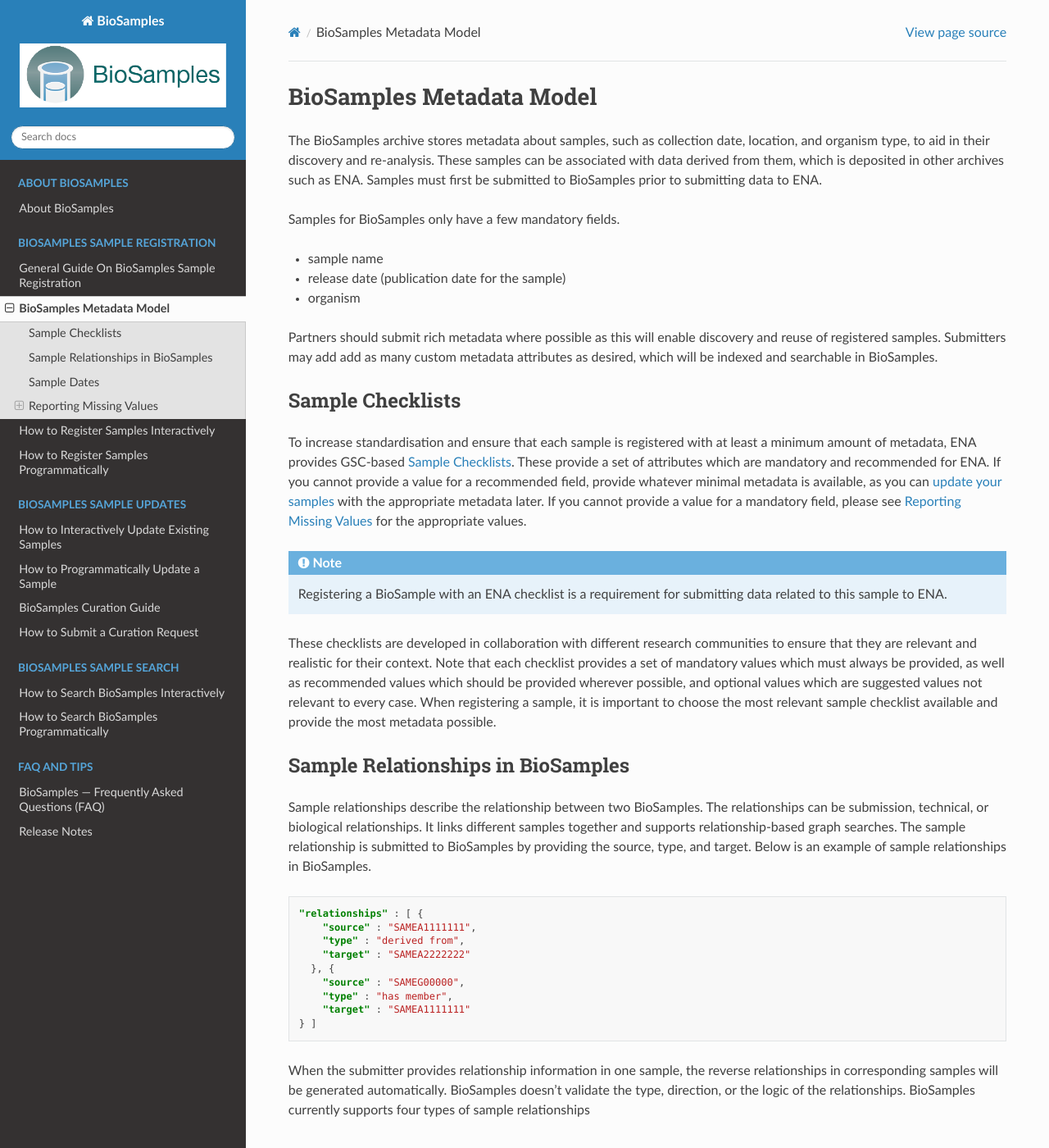
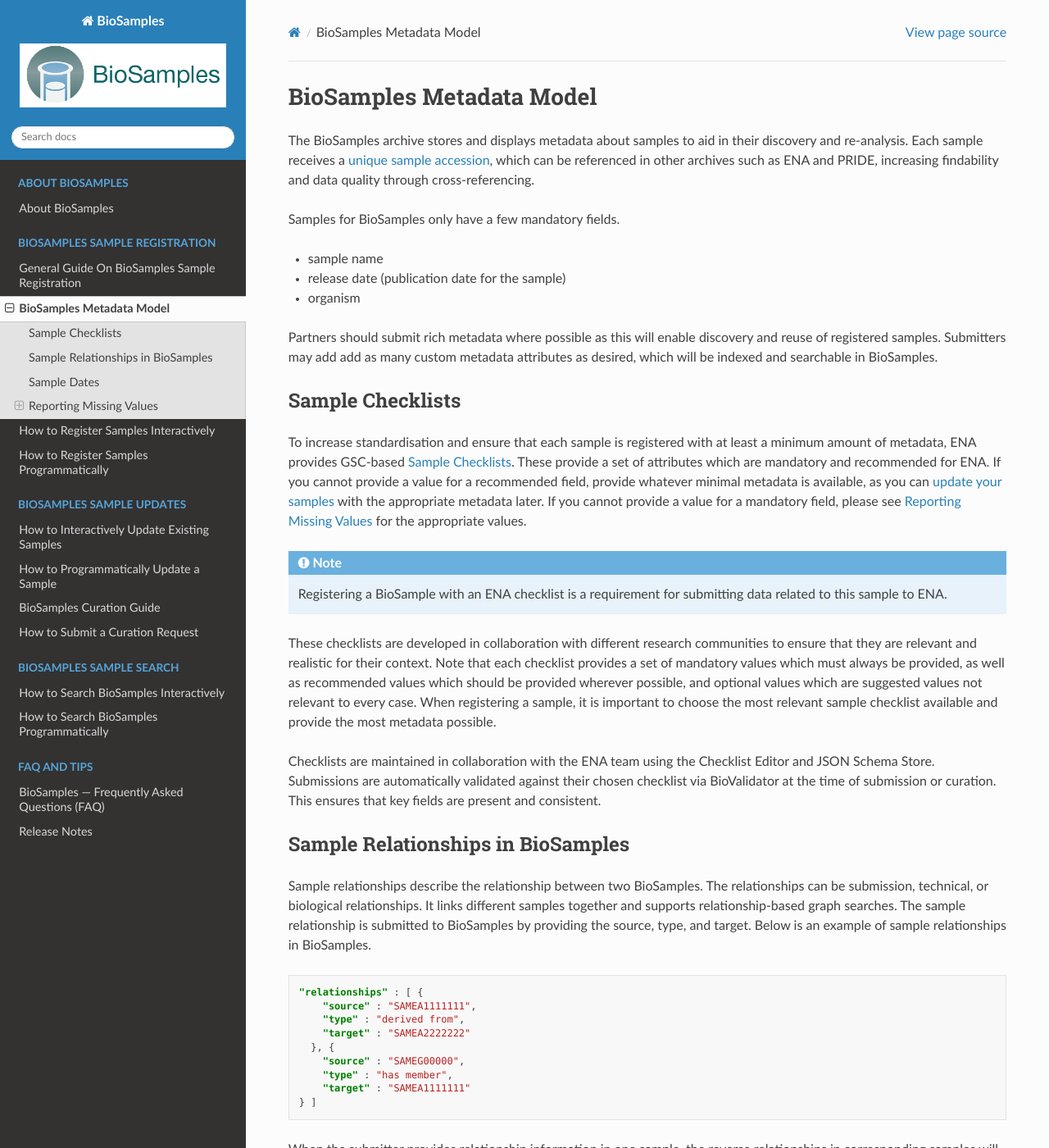
Before and after one commit to EBIBioSamples/read_docs, a Sphinx documentation site: the page built from docs/submit/metadata-model.rst, in a window 1280 px wide and 1400 px high. Shown: the whole window at 82% size. Built offline with Sphinx 7.4.7 and the Read the Docs theme 3.1.0, drawn with Linux system fonts in a browser that asks for light colours.

Commit message:
edit metadata model statements

```diff
--- a/docs/submit/metadata-model.rst
+++ b/docs/submit/metadata-model.rst
@@ -1,7 +1,7 @@
 BioSamples Metadata Model
 =========================
 
-The BioSamples archive stores metadata about samples, such as collection date, location, and organism type, to aid in their discovery and re-analysis. These samples can be associated with data derived from them, which is deposited in other archives such as ENA. Samples must first be submitted to BioSamples prior to submitting data to ENA.
+The BioSamples archive stores and displays metadata about samples to aid in their discovery and re-analysis. Each sample receives a `unique sample accession <general-guide/accession-numbers.html>`_, which can be referenced in other archives such as ENA and PRIDE, increasing findability and data quality through cross-referencing.
 
 Samples for BioSamples only have a few mandatory fields.
 
@@ -24,6 +24,7 @@
 Note that each checklist provides a set of mandatory values which must always be provided, as well as recommended values which should be provided wherever possible,
 and optional values which are suggested values not relevant to every case. When registering a sample, it is important to choose the most relevant sample checklist available and provide the most metadata possible.
 
+Checklists are maintained in collaboration with the ENA team using the Checklist Editor and JSON Schema Store. Submissions are automatically validated against their chosen checklist via BioValidator at the time of submission or curation. This ensures that key fields are present and consistent.
 
 .. _Sample Relationships:
 
```
